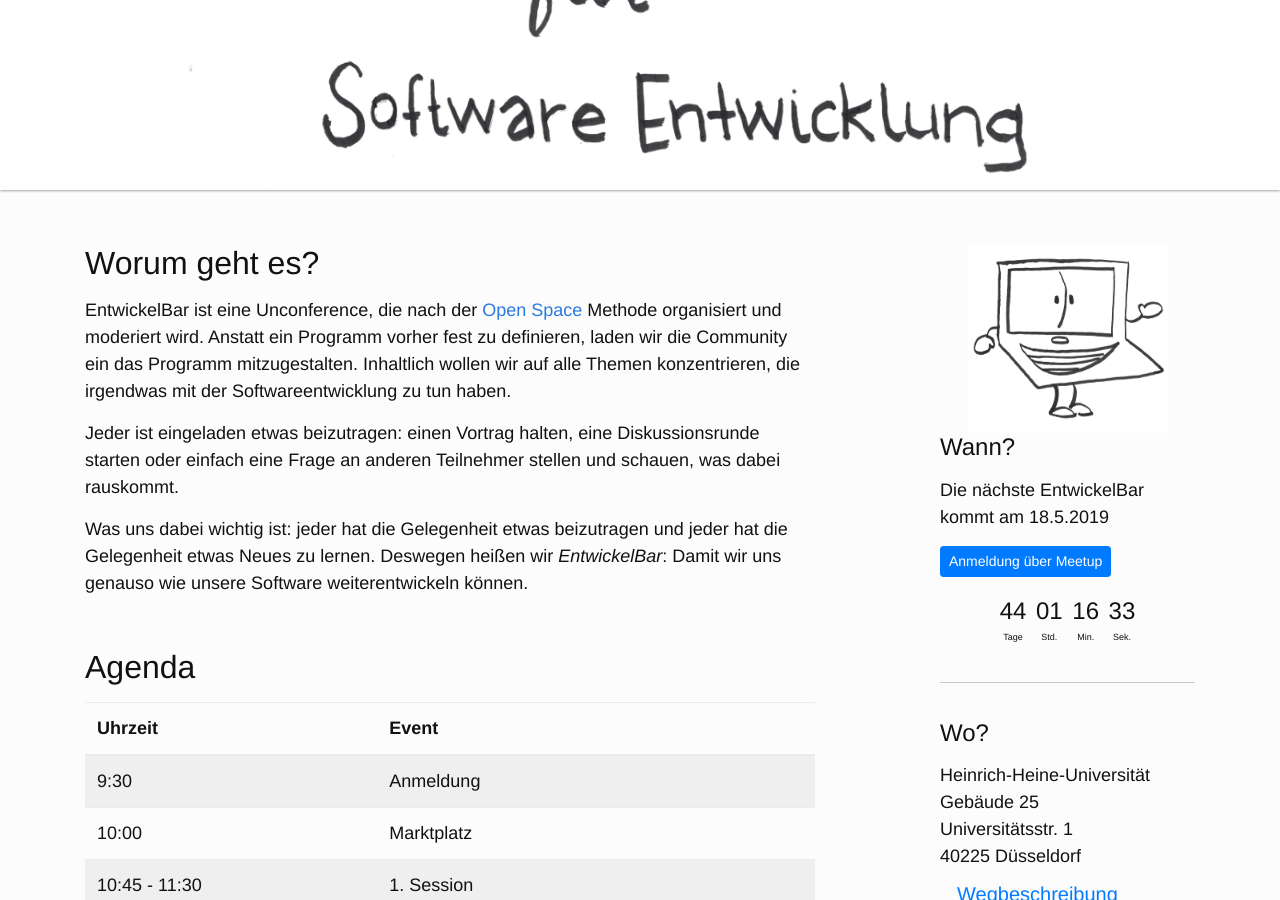
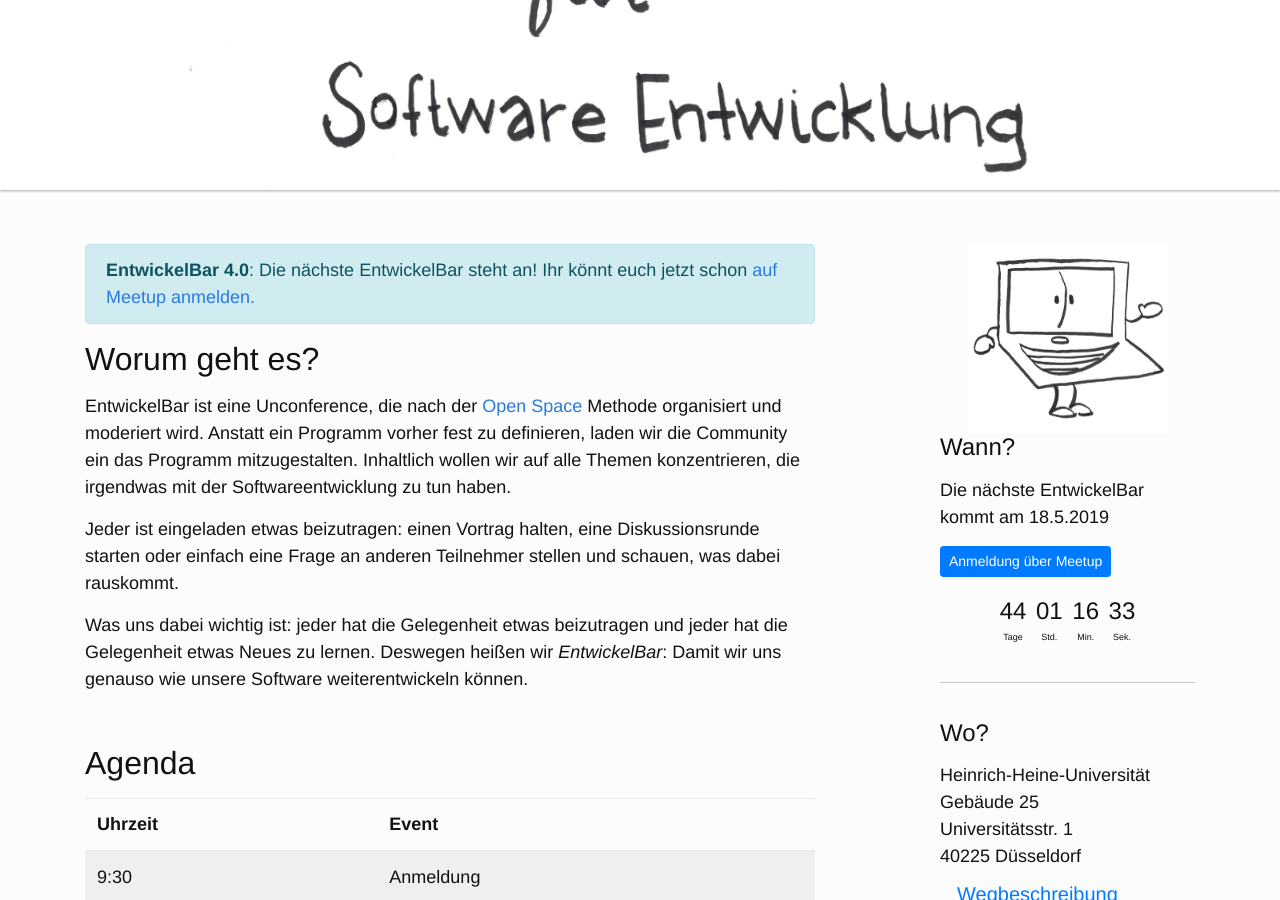
Before and after one commit to EntwickelBar/entwickelbar.github.io, a Jekyll site: the page built from index.html, in a window 1280 px wide and 900 px high, scrolled down 377 px. Built offline with Jekyll 4.4.1, drawn with Linux system fonts in a browser that asks for light colours.

Commit message:
Add link to meetup (registration) for 4.0
Uncomment existing paragraph containing link to meetup for registration.

```diff
--- a/index.html
+++ b/index.html
@@ -2,13 +2,13 @@
 layout: default
 ---
 
-<!-- <div class="alert alert-info" role="alert">
-  <strong style="font-weight: 600">EntwickelBar 2.0</strong>: Die nächste
+<div class="alert alert-info" role="alert">
+  <strong style="font-weight: 600">EntwickelBar 4.0</strong>: Die nächste
   EntwickelBar steht an! Ihr könnt euch jetzt schon
-  <a href="https://www.meetup.com/de-DE/rheinJUG/events/248885154/">
+  <a href="https://www.meetup.com/de-DE/rheinJUG/events/260335704/">
     auf Meetup anmelden.
   </a>
-</div> -->
+</div>
 
 <h2>Worum geht es?</h2>
 
```
